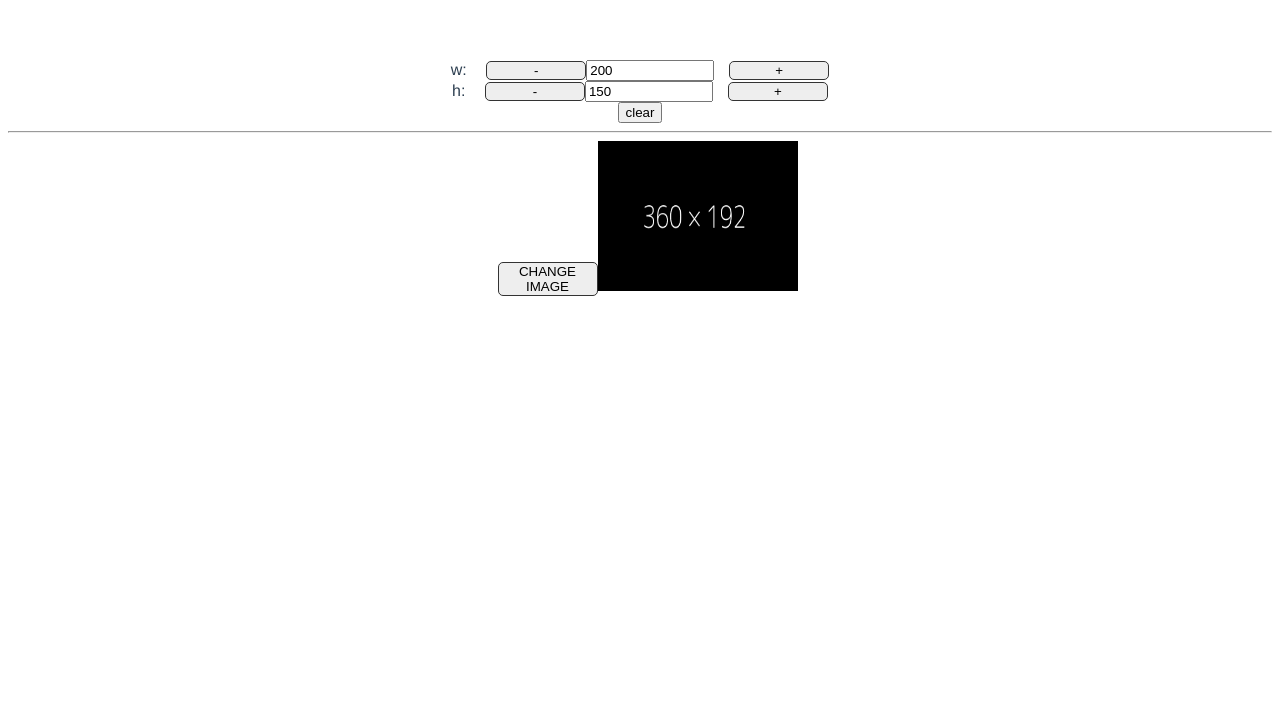
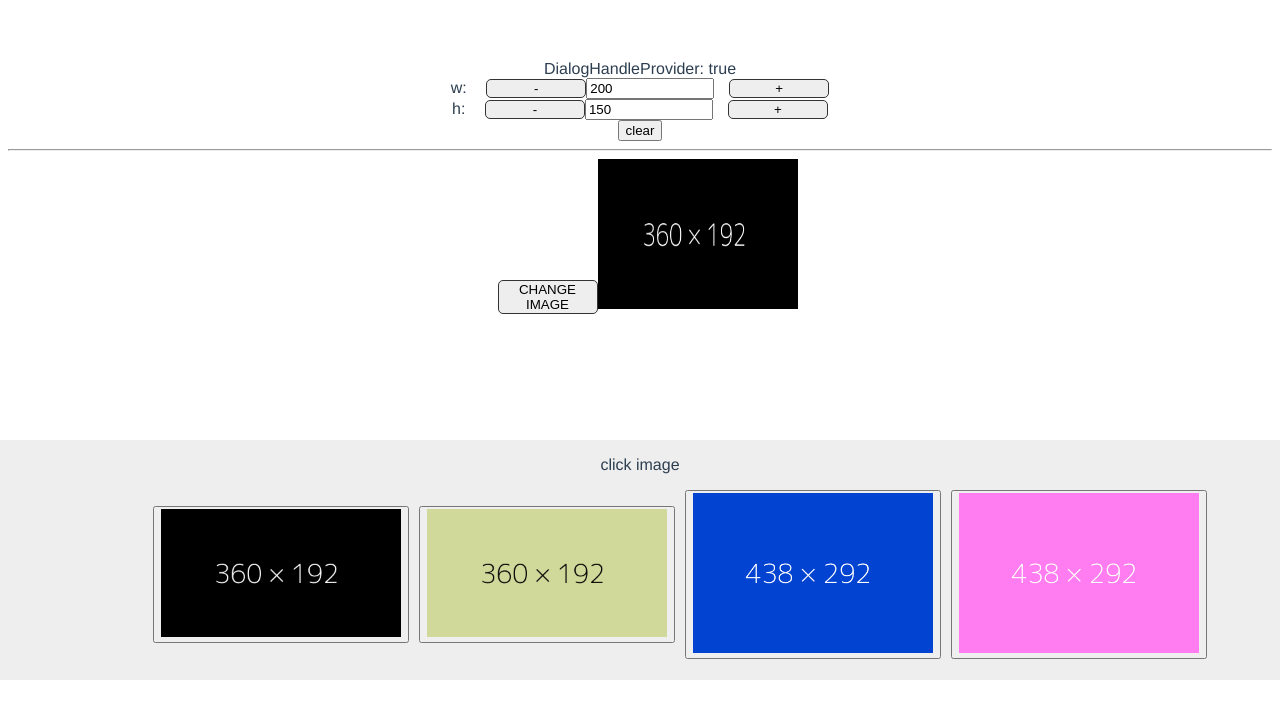
Before and after one commit to yykkyyzz/vue-study, a Vue app: page / in a window 1280 px wide. Both pictures are taken after a click on the button "CHANGE IMAGE". Shown: the top 718 px of the page. Built offline with nearby package versions, Linux system fonts and the light colour scheme.

Commit message:
やっと動いた

```diff
--- a/src/15-2/App.vue
+++ b/src/15-2/App.vue
@@ -1,13 +1,13 @@
 <!-- "Standard" way of doing things -->
 <template>
   <div>
-      <DialogHandleProvider v-slot="{dialogVisible}">
+      <DialogHandleProvider v-slot="{foo}">
       <AppHandleProvider>
         <ImageResizer>
           <template v-slot:tools><ImageResizerTools/></template>
           <template v-slot:preview><ImageResizerPreview/></template>
         </ImageResizer>
-        <ImageSelector v-if="dialogVisible"/>
+        <ImageSelector v-if="foo"/>
       </AppHandleProvider>
     </DialogHandleProvider>
   </div>
--- a/src/components/15-2/AppHandleProvider.vue
+++ b/src/components/15-2/AppHandleProvider.vue
@@ -50,20 +50,25 @@ const makeImageResizerPreviewCtx = (widthCounter, heightCounter, imageState, dia
       return imageState.selectedImageSrc;
     },
     showImageSelector() {
+      console.log('called showImageSelector: AppHandleProvider');
       dialogHandleCtx.showDialog();
     },
   };
 };
 
 const makeImageSelectorCtx = (imageList, imageState, dialogHandleCtx) => {
+
   return {
     get imageList() {
-      return Vue.readonly(imageList);
+      console.log('AppHandleProvider get ImageList:' + imageList);
+      return readonly(imageList);
     },
     updateSelectedImageSrc(imageSrc) {
+      console.log('called updateSelectedImageSrc: AppHandleProvider');
       imageState.selectedImageSrc = imageSrc;
     },
     hideImageSelector() {
+      console.log('called hideImageSelector: AppHandleProvider');
       dialogHandleCtx.hideDialog();
     },
   };
@@ -87,6 +92,10 @@ export default {
       },
     };
   },
+  mounted() {
+    console.log('mounted: AppHandleProvider');
+  },
+
   provide() {
     const { widthCounter, heightCounter, imageState, dialogHandleCtx } = this;
 
--- a/src/components/15-2/CounterPanel.vue
+++ b/src/components/15-2/CounterPanel.vue
@@ -15,6 +15,10 @@ export default {
     },
   },
   emits: ['changeCount'],
+  mounted() {
+  console.log('mounted: CounterPanel');
+},
+
   computed: {
     count: {
       get() {
--- a/src/components/15-2/DialogHandleProvider.vue
+++ b/src/components/15-2/DialogHandleProvider.vue
@@ -1,7 +1,7 @@
 
 <template>
   <div>
-      <slot :dialog-visible="state.dialogVisible"/>
+      DialogHandleProvider: {{state.dialogVisible}}<slot :foo="state.dialogVisible"/>
   </div>
 </template>
 
@@ -16,18 +16,26 @@ export default {
       },
     };
   },
+  mounted() {
+    console.log('mounted: DialogHandleProvider');
+  },
+
   provide() {
-    const  state  = this;
+    const  state  = this.state; // ここの書き方が const state = this だったからできなかった
+
     return {
       dialogHandleCtx: {
         get dialogVisible() {
+          console.log('called get dialogVisible : DialogHandleProvider: ' + state.dialogVisible);
           return state.dialogVisible;
         },
         showDialog() {
           state.dialogVisible = true;
+          console.log('called showDialog: DialogHandleProvider '+ state.dialogVisible);
         },
         hideDialog() {
           state.dialogVisible = false;
+            console.log('called hideDialog: DialogHandleProvider '+ state.dialogVisible);
         },
       },
     };
--- a/src/components/15-2/ImageResizerPreview.vue
+++ b/src/components/15-2/ImageResizerPreview.vue
@@ -10,6 +10,10 @@
 export default {
 
   inject: ['imageResizerPreviewCtx'],
+  mounted() {
+    console.log('mounted: imageResizerPreview');
+  },
+
   computed: {
     ctx() {
       return this.imageResizerPreviewCtx;
@@ -17,6 +21,7 @@ export default {
   },
   methods: {
     changeImage() {
+      console.log('called changeImage: imageResizerPreview');
       this.ctx.showImageSelector();
     },
   },
--- a/src/components/15-2/ImageResizerTools.vue
+++ b/src/components/15-2/ImageResizerTools.vue
@@ -32,6 +32,10 @@ export default {
       return this.imageResizerToolsCtx;
     },
   },
+  mounted() {
+    console.log('mounted: imageResizerTools');
+  },
+
   methods: {
     changeWidth(width) {
       this.ctx.updateWidth(width);
--- a/src/components/15-2/ImageSelector.vue
+++ b/src/components/15-2/ImageSelector.vue
@@ -1,15 +1,23 @@
 <template>
       <div class="imageSelector">
       <p>click image</p>
-      <button v-for="imageSrc in ctx.imageList" @click="changeSelectedImage(imageSrc)">
-        <img :src="imageSrc"/>
-      </button>
+      <ul>
+        <li v-for="imageSrc in ctx.imageList">
+          <button  @click="changeSelectedImage(imageSrc)">
+            <img :src="imageSrc"/>
+          </button>
+        </li>
+      </ul>
     </div>
 </template>
 
 <script>
 export default {
   inject: ['imageSelectorCtx'],
+  mounted() {
+    console.log('mounted: ImageSelector');
+  },
+
   computed: {
     ctx() {
       return this.imageSelectorCtx;
@@ -17,6 +25,7 @@ export default {
   },
   methods: {
     changeSelectedImage(imageSrc) {
+
       this.ctx.updateSelectedImageSrc(imageSrc);
       this.ctx.hideImageSelector();
     },
@@ -25,10 +34,10 @@ export default {
 </script>
 <style scoped>
 .imageSelector {
-  width: 80%;
-  height: 50%;
+  width: 100%;
+  height: 30%;
   position: fixed;
-  top: 50%;
+  bottom: 0;
   left: 50%;
   transform: translate(-50%,-50%);
   background-color: #eee;
```
